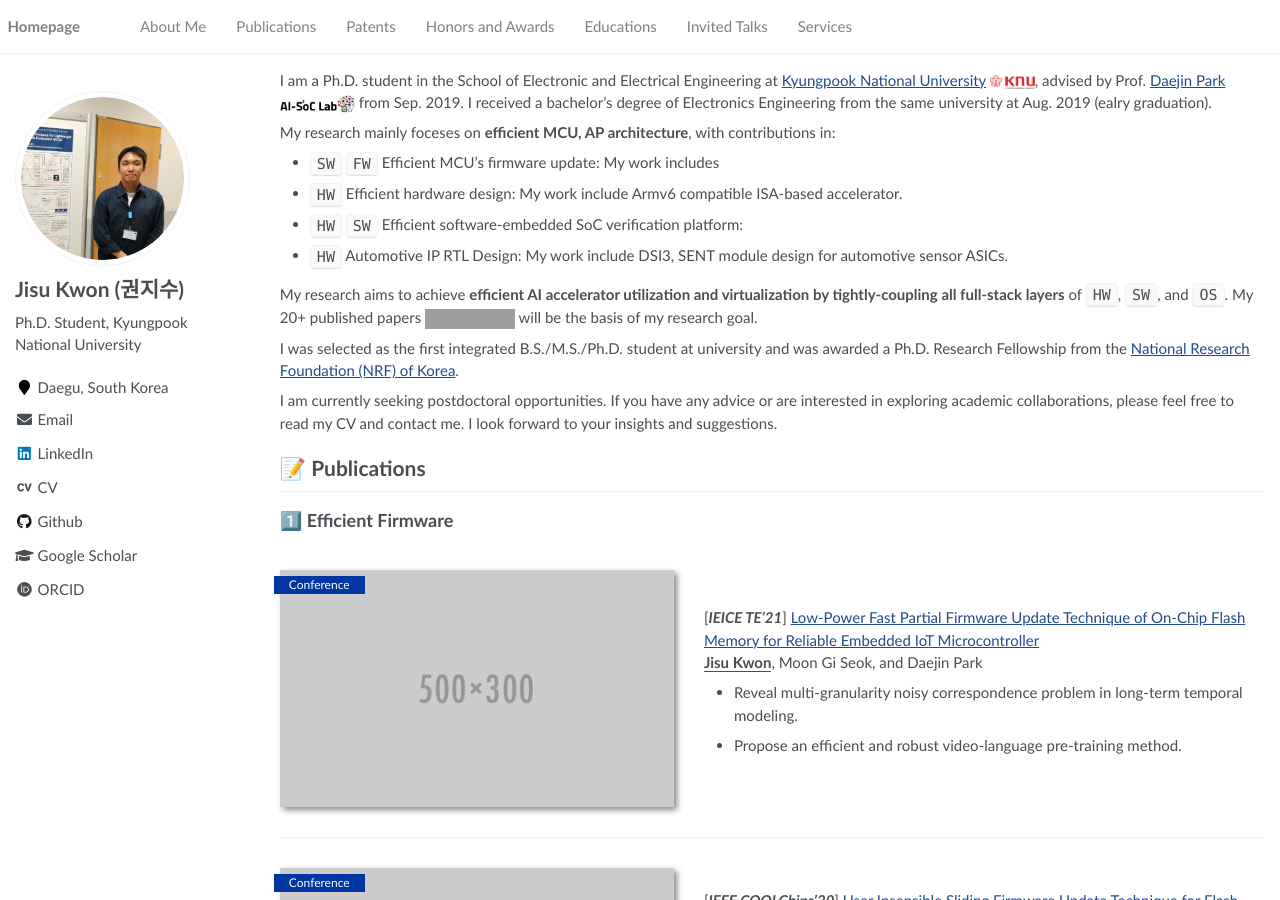
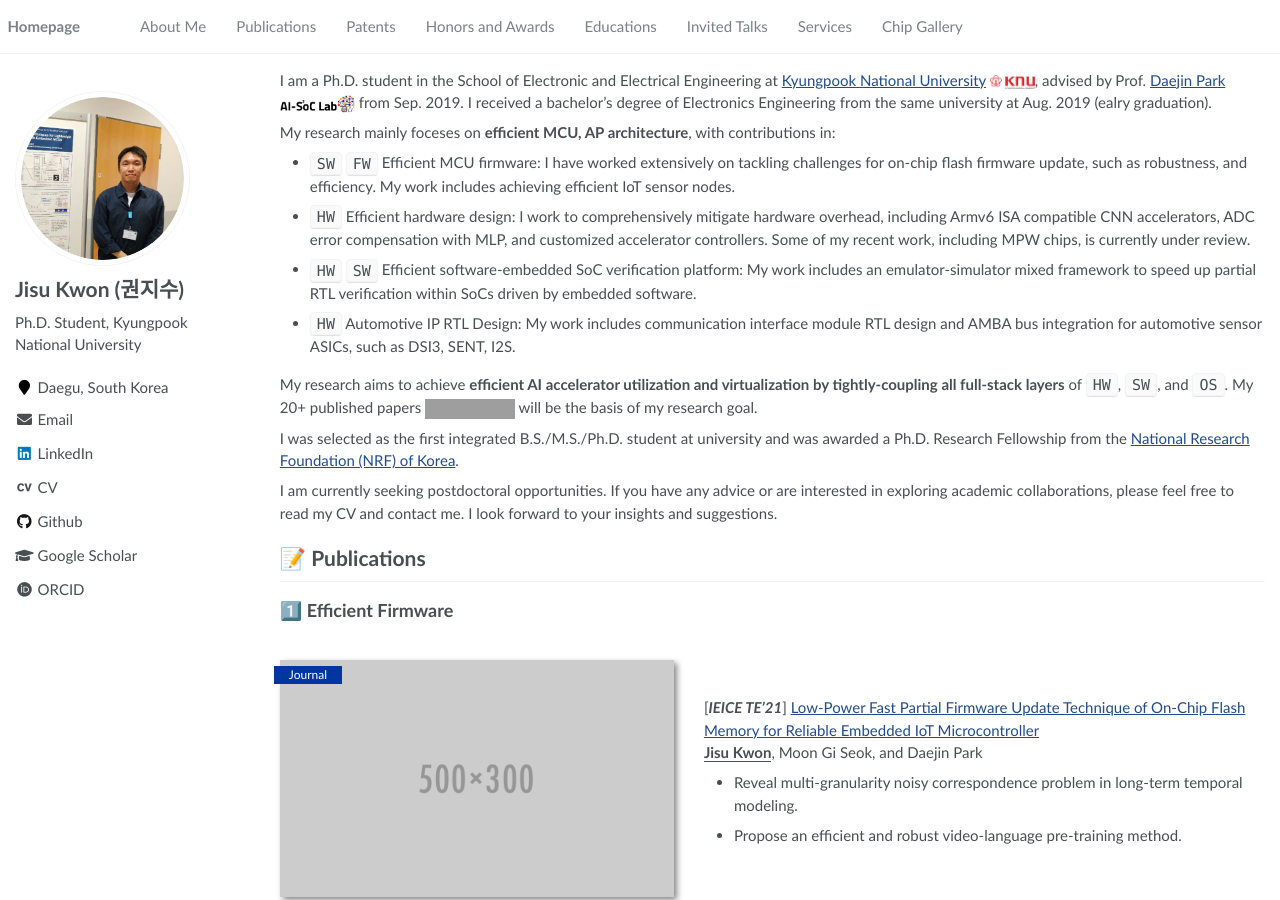
Before and after one commit to kjisu96/kjisu96.github.io, a Jekyll site: the page built from _pages/about.md, in a window 1280 px wide and 900 px high. Built offline with Jekyll 4.4.1, drawn with Linux system fonts in a browser that asks for light colours; some web fonts are replaced; some of the changed text lies outside the part shown; grey boxes are pictures that could not be loaded.

Commit message:
Add introduction TODO: chip images, paper images, paper notes

```diff
--- a/_data/navigation.yml
+++ b/_data/navigation.yml
@@ -23,3 +23,6 @@ main:
 
   - title: "Services"
     url: "/#-services"
+
+  - title: "Chip Gallery"
+    url: "/#-chips"
--- a/_pages/about.md
+++ b/_pages/about.md
@@ -18,3 +18,5 @@ redirect_from:
 {% include_relative includes/3_honers.md %}
 
 {% include_relative includes/4_others.md %}
+
+{% include_relative includes/6_chips.md %}
--- a/_pages/includes/0_intro.md
+++ b/_pages/includes/0_intro.md
@@ -2,10 +2,10 @@ I am a Ph.D. student in the School of Electronic and Electrical Engineering at [
 
 My research mainly foceses on **efficient MCU, AP architecture**, with contributions in:
 
-- ``SW`` ``FW`` Efficient MCU's firmware update: My work includes
-- `HW` Efficient hardware design: My work include Armv6 compatible ISA-based accelerator.
-- `HW` `SW` Efficient software-embedded SoC verification platform:
-- `HW` Automotive IP RTL Design: My work include DSI3, SENT module design for automotive sensor ASICs.
+- ``SW`` ``FW`` Efficient MCU firmware: I have worked extensively on tackling challenges for on-chip flash firmware update, such as robustness, and efficiency. My work includes achieving efficient IoT sensor nodes.
+- `HW` Efficient hardware design: I work to comprehensively mitigate hardware overhead, including Armv6 ISA compatible CNN accelerators, ADC error compensation with MLP, and customized accelerator controllers. Some of my recent work, including MPW chips, is currently under review.
+- `HW` `SW` Efficient software-embedded SoC verification platform: My work includes an emulator-simulator mixed framework to speed up partial RTL verification within SoCs driven by embedded software.
+- `HW` Automotive IP RTL Design: My work includes communication interface module RTL design and AMBA bus integration for automotive sensor ASICs, such as DSI3, SENT, I2S.
 
 My research aims to achieve **efficient AI accelerator utilization and virtualization by tightly-coupling all full-stack layers** of `HW`, `SW`, and `OS`. My 20+ published papers <a href='https://scholar.google.com/citations?user=3Wz73U4AAAAJ'><img src="https://img.shields.io/endpoint?logo=Google%20Scholar&url=https%3A%2F%2Fcdn.jsdelivr.net%2Fgh%2Fkjisu96%2Fkjisu96.github.io@google-scholar-stats%2Fgs_data_shieldsio.json&labelColor=f6f6f6&color=9cf&style=flat&label=citations"></a> will be the basis of my research goal.
 
--- a/_pages/includes/2_pub.md
+++ b/_pages/includes/2_pub.md
@@ -4,7 +4,7 @@
 
 <div class='paper-box'>
 <div class='paper-box-image'><div>
-<div class="badge">Conference</div>
+<div class="badge">Journal</div>
 <img src='images/paper/500x300.png' alt="sym" width="100%"></div></div>
 <div class='paper-box-text' markdown="1">
 
--- /dev/null
+++ b/_pages/includes/6_chips.md
@@ -0,0 +1,3 @@
+# 🛠 Chips
+
+Under constuction.
```
